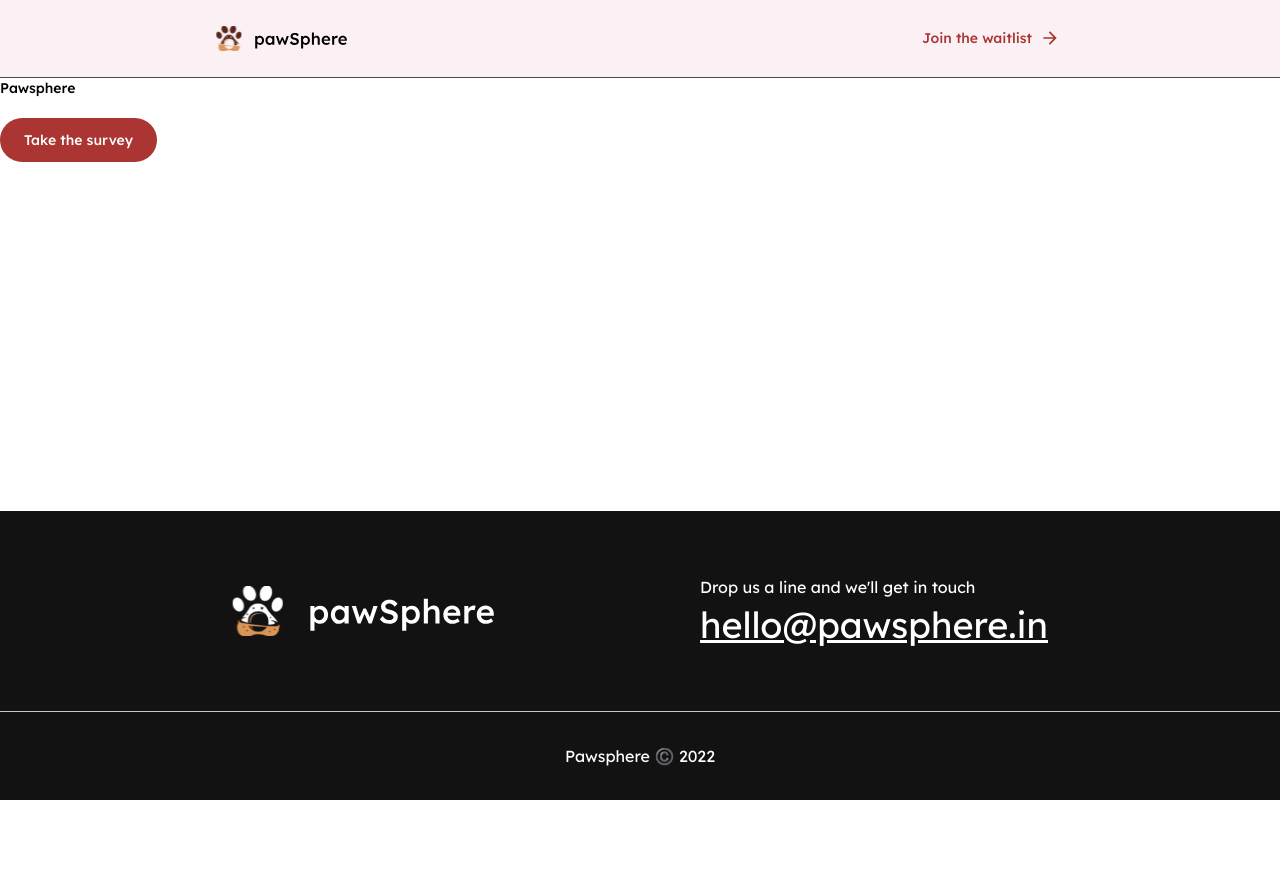
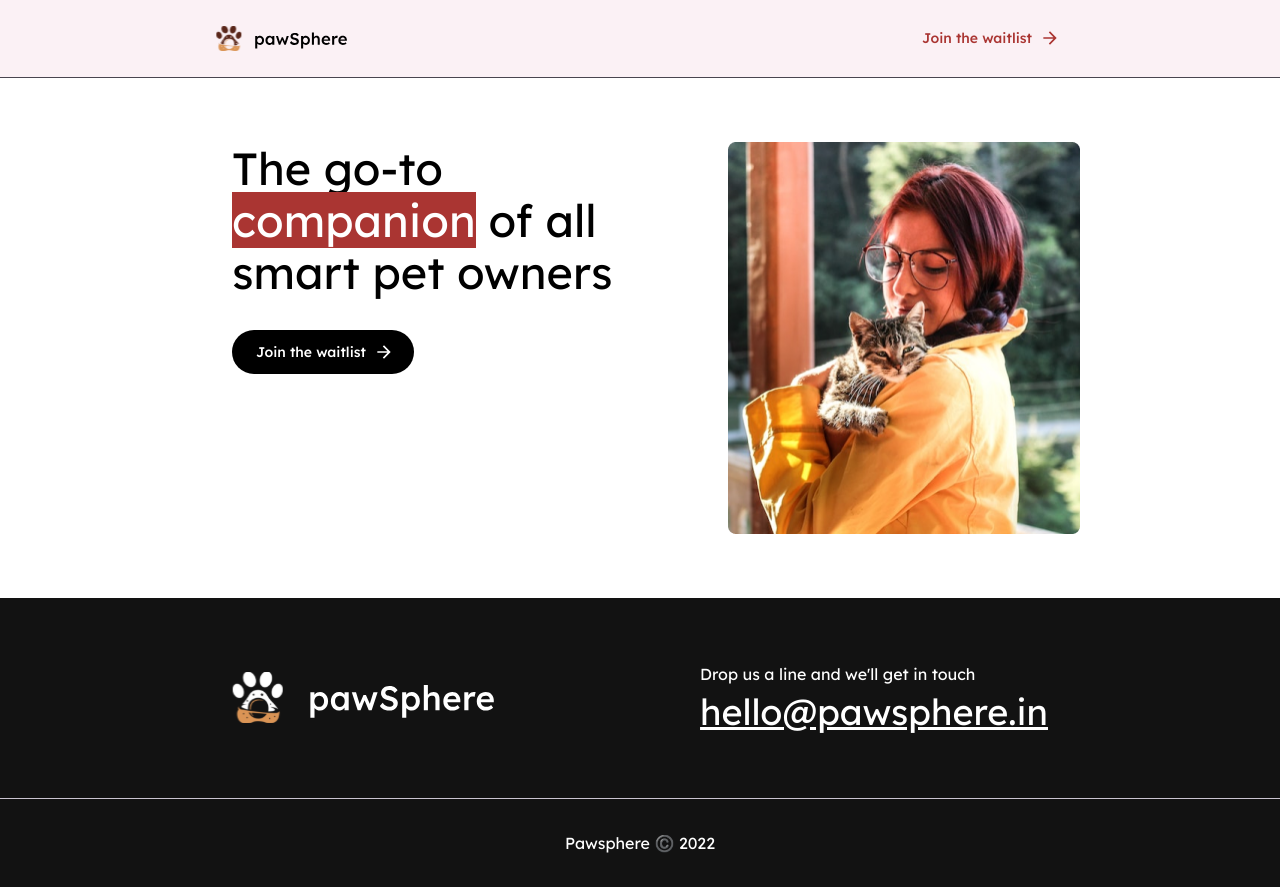
Before and after one commit to Fur-Sphere/website, a Next.js app: page / in a window 1280 px wide. Before the commit the page ends 800 px from the top, so only its background shows below. Built offline with nearby package versions, Linux system fonts and the light colour scheme.

Commit message:
hero section

```diff
--- /dev/null
+++ b/components/common/typography/Highlighted.jsx
@@ -0,0 +1,18 @@
+import { Typography } from "@mui/material";
+
+const Highlighted = ({ children, bgcolor, ...props }) => {
+	return (
+		<Typography
+			variant='inherit'
+			component='span'
+			sx={{
+				backgroundColor: bgcolor
+			}}
+			{ ...props }
+		>
+			{ children }
+		</Typography>
+	);
+}
+
+export default Highlighted;
--- /dev/null
+++ b/components/home/Hero.jsx
@@ -0,0 +1,52 @@
+import { Button, Stack, Typography } from "@mui/material";
+import Highlighted from "../common/typography/Highlighted";
+import { ArrowForward } from "@mui/icons-material";
+import Image from "next/image";
+
+const Hero = () => {
+	return (
+		<Stack
+			alignItems='center'
+		>
+			<Stack
+				maxWidth='880px'
+				width='100%'
+				padding='64px 0px 64px 32px'
+				direction={{
+					xs: 'column',
+					md: 'row'
+				}}
+				alignItems={{
+					xs: 'center',
+					md: 'normal'
+				}}
+				gap='48px'
+			>
+				<Stack
+					gap='32px'
+				>
+					<Typography
+						variant='displayMedium'
+					>
+						The go-to <Highlighted bgcolor='primary.main' color='text.white'>companion</Highlighted> of all smart pet owners
+					</Typography>
+					<Button
+						variant='contained'
+						color='black'
+						endIcon={ <ArrowForward sx={{ fontSize: '18px' }} /> }
+					>
+						Join the waitlist
+					</Button>
+				</Stack>
+				<Image
+					alt='Photo by <a href="https://unsplash.com/@cuartodeiibra?utm_source=unsplash&utm_medium=referral&utm_content=creditCopyText">Mel Elías</a> on <a href="https://unsplash.com/photos/2_KjpNXFl5M?utm_source=unsplash&utm_medium=referral&utm_content=creditCopyText">Unsplash</a>'
+					src='/images/hero-image.png'
+					width={352}
+					height={392}
+				/>
+			</Stack>
+		</Stack>
+	);
+}
+
+export default Hero
--- a/pages/index.js
+++ b/pages/index.js
@@ -1,22 +1,11 @@
 import { Button, Stack, Typography } from "@mui/material"
 import DefaultLayout from "../layout/DefaultLayout"
+import Hero from "../components/home/Hero"
 
 const Home = () => {
 	return (
-		<Stack
-			gap='20px'
-		>
-			<Typography
-				variant='titleSmall'
-			>
-				Pawsphere
-			</Typography>
-			<Button
-				variant='contained'
-				color='primary'
-			>
-				Take the survey
-			</Button>
+		<Stack>
+			<Hero />
 		</Stack>
 	)
 }
--- a/theme/options/palette.js
+++ b/theme/options/palette.js
@@ -3,6 +3,12 @@ const paletteOptions = {
 		black: '#000000',
 		white: '#ffffff',
 		dark: '#121212'
+	},
+	black: {
+		main: '#000000',
+		dark: '#000000',
+		light: '#000000',
+		contrastText: '#ffffff'
 	},
 	red: {
 		main: '#ff0000',
```
Also changed, not shown: public/images/hero-image.png (added).
